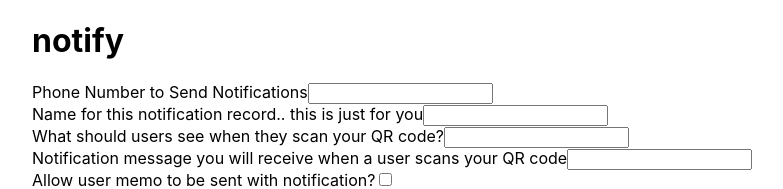
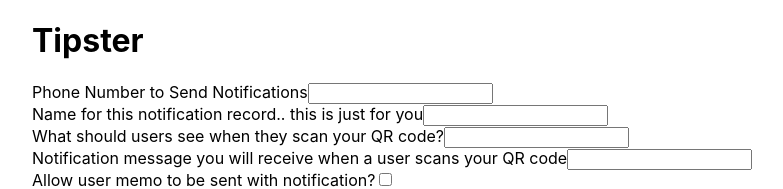
Before and after one commit to motherbrainn/noti-fly, a Next.js app in the folder client/: page / in a window 1280 px wide. Shown: the top 189 px of the page, without its empty margins (0-783 px from the left). Built offline with nearby package versions, Linux system fonts and the light colour scheme; no server answers.

Commit message:
rename app

```diff
--- a/client/package.json
+++ b/client/package.json
@@ -1,6 +1,6 @@
 {
-  "name": "notify",
-  "version": "0.1.0",
+  "name": "tipster-client",
+  "version": "1.0.0",
   "private": true,
   "scripts": {
     "dev": "next dev",
--- a/client/pages/index.tsx
+++ b/client/pages/index.tsx
@@ -11,11 +11,11 @@
   return (
     <div className={styles.container}>
       <Head>
-        <title>Notify</title>
-        <meta name="description" content="Notify App" />
+        <title>Tipster</title>
+        <meta name="description" content="Tipster App" />
       </Head>
       <div>
-        <h1>notify</h1>
+        <h1>Tipster</h1>
         <MainContainer />
       </div>
     </div>
```
Also changed, not shown: 2 other files (tests, documents, lock files or other folders).
